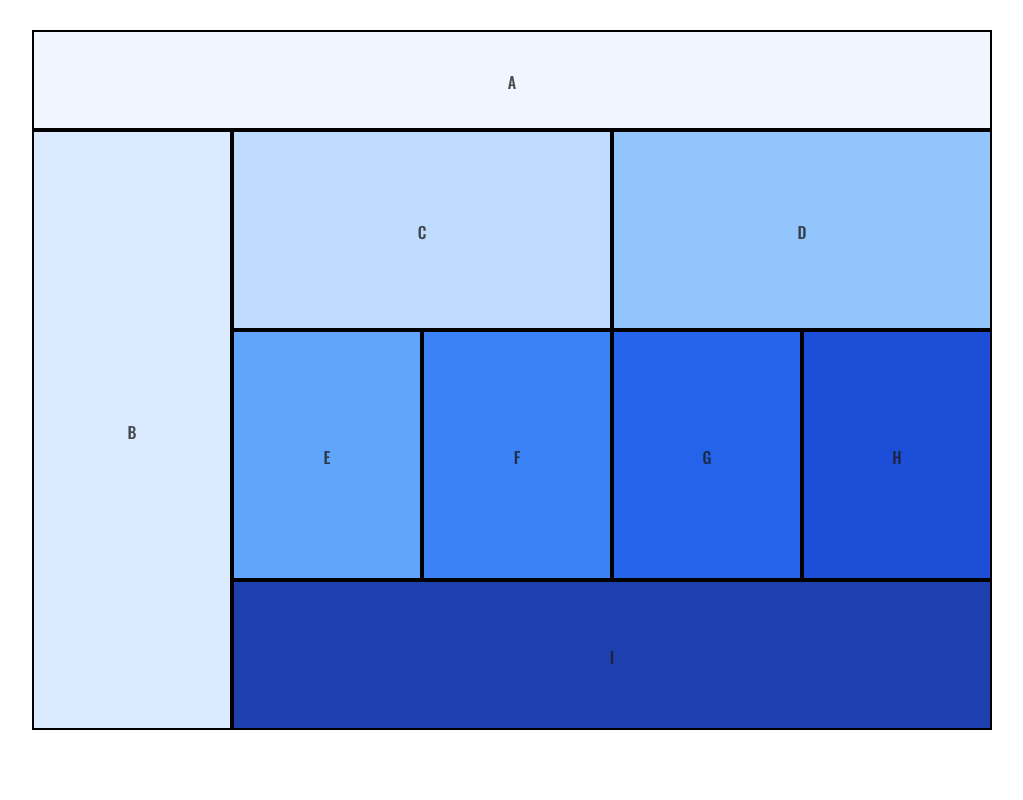
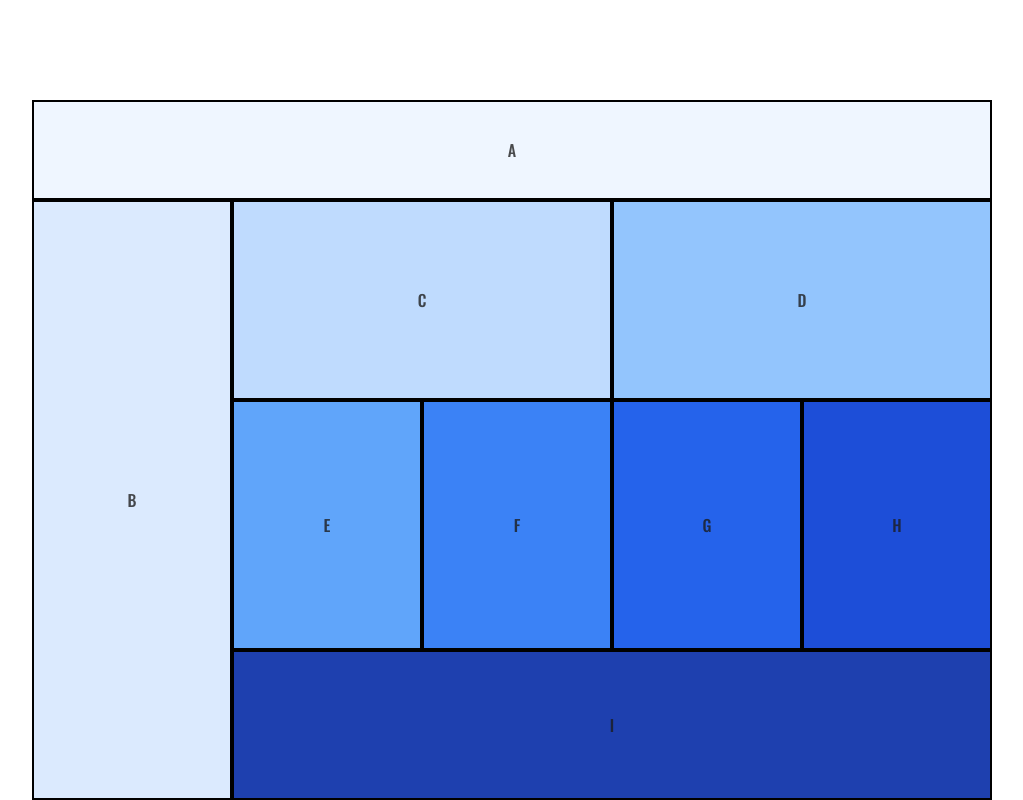
Before and after one commit to jennerdulce/301-lab-01, a plain HTML site: page index.html in a window 1280 px wide. Shown: the whole page, without its empty margins (128-1151 px from the left). Drawn offline with nearby package versions, Linux system fonts and the light colour scheme.

Commit message:
added grid area template

```diff
--- a/index.html
+++ b/index.html
@@ -12,23 +12,19 @@
 
 <body>
   <header>
-    <div id="a">A</div>
+
   </header>
   <main>
-    <aside id="b">B</aside>
-    <section id="section1">
+    <div id="a">A</div>
+    <div id="b">B</div>
     <div id="c">C</div>
     <div id="d">D</div>
-    </section>
-    <section id="section2">
     <div id="e">E</div>
     <div id="f">F</div>
     <div id="g">G</div>
     <div id="h">H</div>
-    </section>
     <div id="i">I</div>
   </main>
-
   <footer>
   </footer>
 </body>
--- a/styles/base.css
+++ b/styles/base.css
@@ -1,8 +1,10 @@
+/* GENERAL */
 body {
+  width: 480px;
   max-width: 767px;
-  width: 480px;
   min-width: 480px;
   margin: auto;
+  margin-top: 100px;
   font-family: 'Oswald', sans-serif;
   color: rgba(28, 28, 28, 0.793);
 }
@@ -11,10 +13,12 @@ body {
   box-sizing: border-box;
 }
 
-div, aside {
+div {
   border: 2px solid black;
 }
 
+
+/* MOBILE */
 #a {
   background-color:#FEF2F2;
 }
@@ -51,13 +55,61 @@ div, aside {
   background-color: #991B1B;
 }
 
-@media (min-width: 767px){
 
+
+/* TABLET */
+@media (min-width: 768px){
+  body {
+    width: 768px;
+    max-width: 1024px;
+    margin: auto;
+    margin-top: 100px;
+  }
+
+  #a {
+    background-color:#ECFDF5;
+  }
+
+  #b {
+    background-color: #D1FAE5;
+  }
+
+  #c {
+    background-color: #A7F3D0;
+  }
+
+  #d {
+    background-color: #6EE7B7;
+  }
+
+  #e {
+    background-color: #34D399;
+  }
+
+  #f {
+    background-color: #10B981 ;
+  }
+
+  #g {
+    background-color: #059669;
+  }
+
+  #h {
+    background-color: #047857;
+  }
+
+  #i {
+    background-color: #065F46;
+  }
+}
+
+/* DESKTOP */
+@media (min-width: 1025px){
   body {
     min-width: 960px;
     margin: auto;
+    margin-top: 100px;
   }
-
 
   #a {
     background-color: #EFF6FF;
--- a/styles/layout.css
+++ b/styles/layout.css
@@ -1,94 +1,93 @@
+/* MOBILE */
+main {
+  display: grid;
+  grid-template-columns: repeat(2, 240px);
+  grid-template-rows: 75px 150px 125px 125px 250px 250px 80px;
+  grid-template-areas:
+    "header header"
+    "sidebar sidebar"
+    "boxC boxC"
+    "boxD boxD"
+    "boxE boxF"
+    "boxG boxH"
+    "boxI boxI"
+  ;
+}
+
+div {
+  display: flex;
+  justify-content: center;
+  align-items: center;
+  text-align: center;
+  width: 100%
+}
+
 #a {
-  margin-top: 30px;
-  width: 480px;
-  height: 75px;
-  line-height: 75px;
-  float: none;
-  text-align: center;
+  grid-area: header;
 }
 
 #b {
-  width: 480px;
-  height: 150px;
-  line-height: 150px;
-  float: none;
-  text-align: center;
+  grid-area: sidebar;
 }
 
-#c, #d {
-  width: 480px;
-  height: 125px;
-  line-height: 125px;
-  float: none;
-  text-align: center;
+#c {
+  grid-area: boxC;
 }
 
-#e, #f, #g, #h {
-  width: 240px;
-  height: 250px;
-  line-height: 250px;
-  float: left;
-  text-align: center;
+#d {
+  grid-area: boxD;
+}
+
+#e {
+  grid-area: boxE;
+}
+
+#f {
+  grid-area: boxF;
+}
+
+#g {
+  grid-area: boxG;
+}
+
+#h {
+  grid-area: boxH;
 }
 
 #i {
-  clear: both;
-  width: 480px;
-  height: 80px;
-  line-height: 80px;
-  text-align: center;
+  grid-area: boxI;
 }
 
-@media (min-width: 767px){
 
-
-  #a {
-    margin-top: 30px;
-    height: 100px;
-    line-height: 100px;
-    text-align: center;
-    width: 100%;
-  }
-
-
-  #b {
-    float: left;
-    width: 200px;
-    height: 600px;
-    line-height: 600px;
-    text-align: center;
-    float: left;
-  }
-
-  #c, #d {
-    width: 380px;
-    height: 200px;
-    line-height: 200px;
-    text-align: center;
-  }
-
-  #c {
-    float: left;
-  }
-
-  #d {
-    float: right;
-  }
-
-  #e, #f, #g, #h {
-    width: 190px;
-    height: 250px;
-    line-height: 250px;
-    text-align: center;
-    float: left
-  }
-
-  #i {
-    width: 760px;
-    height: 150px;
-    line-height: 150px;
-    text-align: center;
-    float: right;
-    clear: none;
+/* TABLET */
+@media (min-width: 768px){
+  main {
+    display: grid;
+    grid-template-columns: repeat(2, 360px);
+    grid-template-rows: 100px 175px 150px 150px 275px 275px 105px;
+    grid-template-areas:
+      "header header"
+      "sidebar sidebar"
+      "boxC boxC"
+      "boxD boxD"
+      "boxE boxF"
+      "boxG boxH"
+      "boxI boxI"
+    ;
   }
 }
+
+/* DESKTOP */
+@media (min-width: 1025px){
+  main {
+    display: grid;
+    grid-template-columns: 200px 190px 190px 190px 190px;
+    grid-template-rows: 100px 200px 250px 150px;
+    grid-template-areas:
+      "header header header header header"
+      "sidebar boxC boxC boxD boxD"
+      "sidebar boxE boxF boxG boxH"
+      "sidebar boxI boxI boxI boxI"
+    ;
+  }
+}
```
Lines whose indentation alone changed are shown as unchanged.
